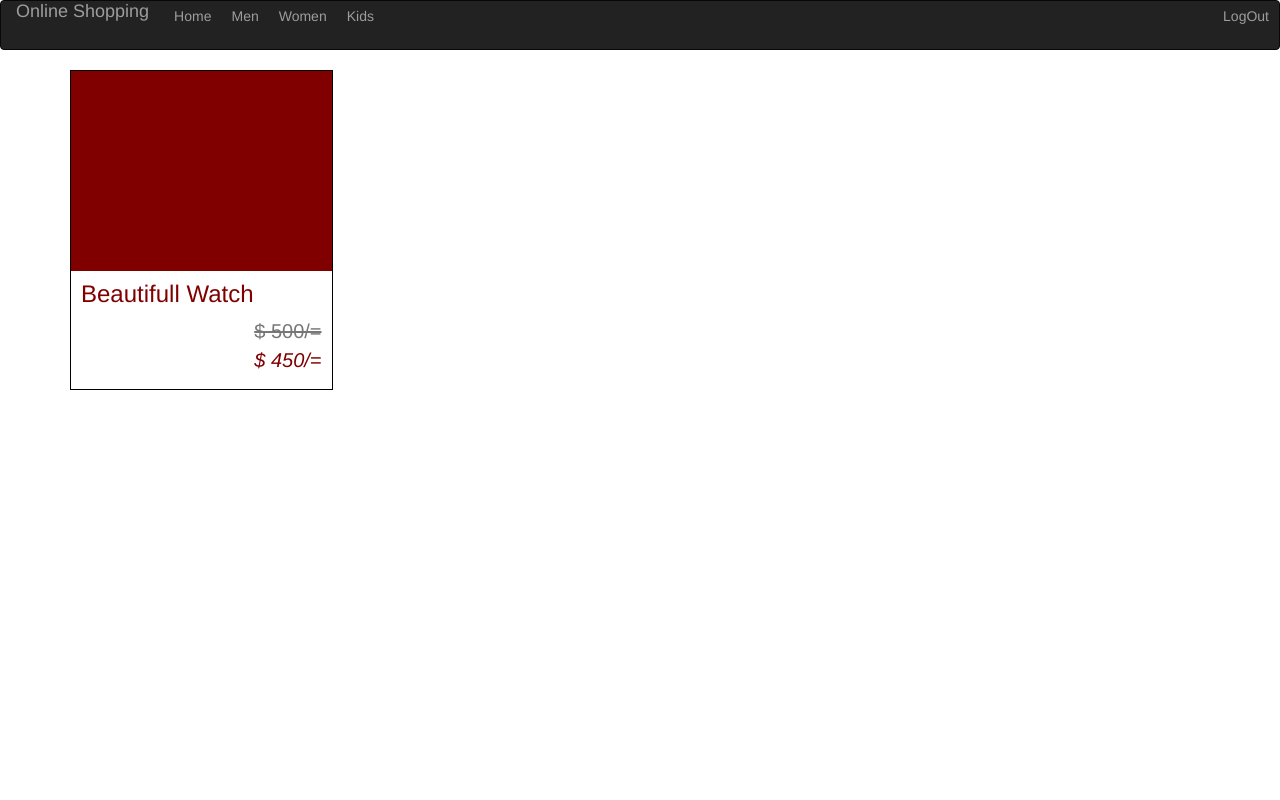
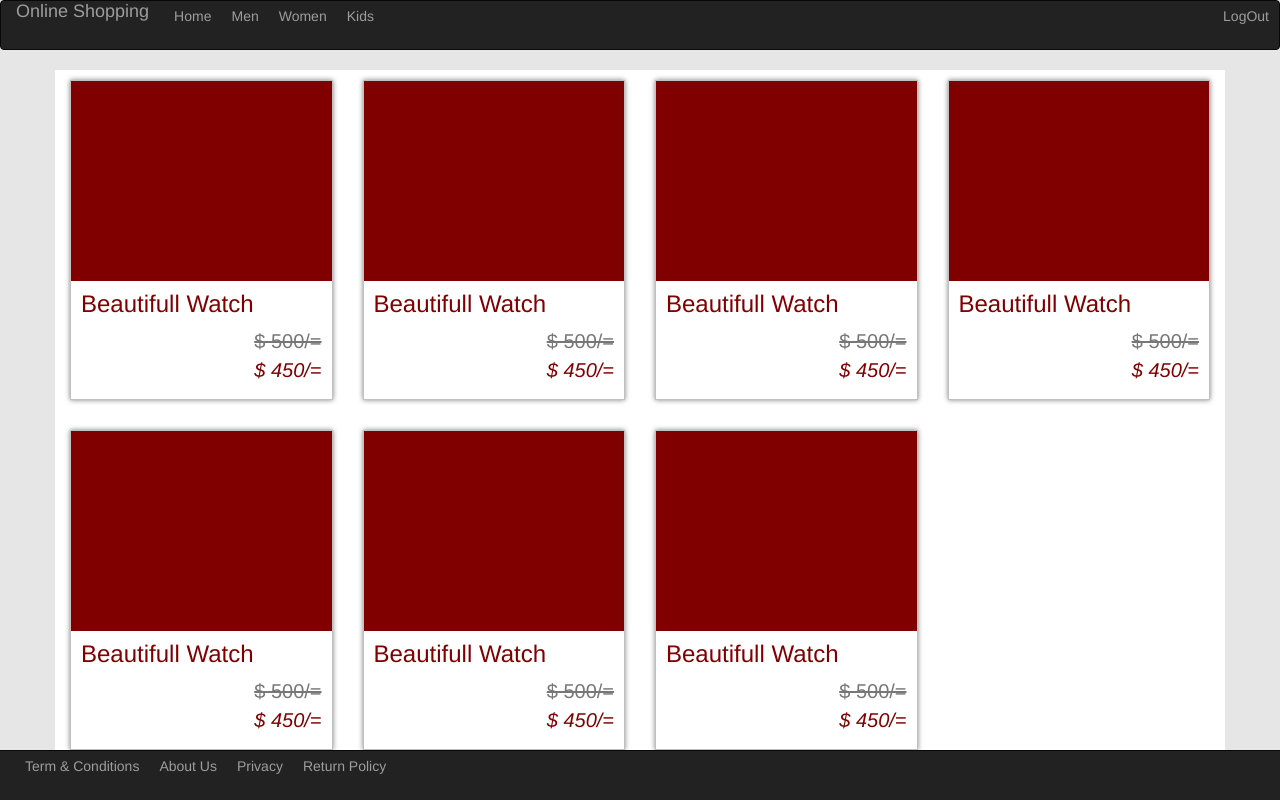
Before and after one commit to benfarice/My_Big_Project, a PHP site: page / in a window 1280 px wide. Run offline with PHP 8.4, Linux system fonts and the light colour scheme.

Commit message:
Completing Main Page

```diff
--- a/css/style.css
+++ b/css/style.css
@@ -1,8 +1,17 @@
 .noPadding{
 	padding:0;
 }
+body{
+	background-color:#e6e6e6;
+}
+.container{
+	background-color:white;
+}
 .single-item{
-	border:1px solid black;
+	margin-top:10px;
+	margin-bottom:20px;
+	border:1px solid silver;
+	box-shadow:0 0 5px gray;
 	height:320px;
 }
 .top{
--- a/index.php
+++ b/index.php
@@ -38,6 +38,84 @@
 				</div>
 				</div>
 			</div></div>
+			<div class="col-md-3">
+			<div class="col-md-12 single-item noPadding">
+				<div class="top"></div>
+				<div class="bottom">
+				<h3 class="item-title">Beautifull Watch
+				</h3>
+				<div class="pull-right cutted-price text-muted"><del>$ 500/=
+				</del></div>
+				<div class="clearfix"></div>
+				<div class="pull-right discounted-price">$ 450/=
+				</div>
+				</div>
+			</div></div>
+			<div class="col-md-3">
+			<div class="col-md-12 single-item noPadding">
+				<div class="top"></div>
+				<div class="bottom">
+				<h3 class="item-title">Beautifull Watch
+				</h3>
+				<div class="pull-right cutted-price text-muted"><del>$ 500/=
+				</del></div>
+				<div class="clearfix"></div>
+				<div class="pull-right discounted-price">$ 450/=
+				</div>
+				</div>
+			</div></div>
+			<div class="col-md-3">
+			<div class="col-md-12 single-item noPadding">
+				<div class="top"></div>
+				<div class="bottom">
+				<h3 class="item-title">Beautifull Watch
+				</h3>
+				<div class="pull-right cutted-price text-muted"><del>$ 500/=
+				</del></div>
+				<div class="clearfix"></div>
+				<div class="pull-right discounted-price">$ 450/=
+				</div>
+				</div>
+			</div></div>
+			<div class="col-md-3">
+			<div class="col-md-12 single-item noPadding">
+				<div class="top"></div>
+				<div class="bottom">
+				<h3 class="item-title">Beautifull Watch
+				</h3>
+				<div class="pull-right cutted-price text-muted"><del>$ 500/=
+				</del></div>
+				<div class="clearfix"></div>
+				<div class="pull-right discounted-price">$ 450/=
+				</div>
+				</div>
+			</div></div>
+			<div class="col-md-3">
+			<div class="col-md-12 single-item noPadding">
+				<div class="top"></div>
+				<div class="bottom">
+				<h3 class="item-title">Beautifull Watch
+				</h3>
+				<div class="pull-right cutted-price text-muted"><del>$ 500/=
+				</del></div>
+				<div class="clearfix"></div>
+				<div class="pull-right discounted-price">$ 450/=
+				</div>
+				</div>
+			</div></div>
+			<div class="col-md-3">
+			<div class="col-md-12 single-item noPadding">
+				<div class="top"></div>
+				<div class="bottom">
+				<h3 class="item-title">Beautifull Watch
+				</h3>
+				<div class="pull-right cutted-price text-muted"><del>$ 500/=
+				</del></div>
+				<div class="clearfix"></div>
+				<div class="pull-right discounted-price">$ 450/=
+				</div>
+				</div>
+			</div></div>
 			<!--<div class="col-md-3"><div class="col-md-12 single-item">
 			</div>
 			<div class="col-md-3"><div class="col-md-12 single-item">
@@ -45,7 +123,16 @@
 			<div class="col-md-3"><div class="col-md-12 single-item">
 			</div>-->
 	            </div>
-		</div>
-
+		</div><div class="clearfix"></div>
+	 	<footer class="navbar navbar-inverse navbar-fixed-bottom">
+			<div class="container-fluid">
+			   <ul class="nav navbar-nav">
+				<li><a href="#">Term & Conditions</a></li>
+				<li><a href="#">About Us</a></li>
+				<li><a href="#">Privacy</a></li>
+				<li><a href="#">Return Policy</a></li>
+			   </ul>
+			</div>
+		</footer>
 	</body>
 </html>
```
